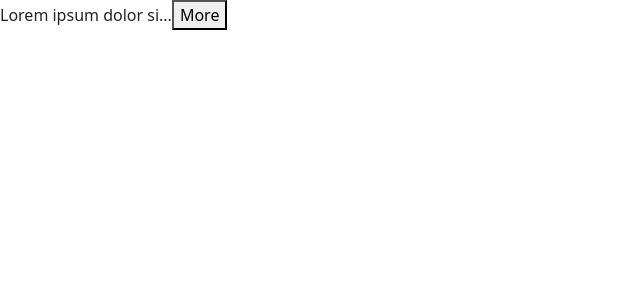
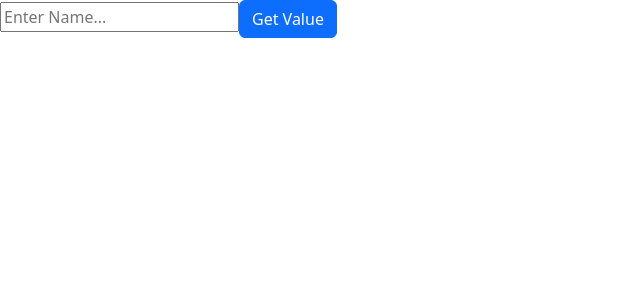
Before and after one commit to balili-melchorjr-developer/react-todo-list, a React (Vite) app: page / in a window 1280 px wide. Shown: the top 300 px of the page, without its empty margins (0-640 px from the left). Built offline with nearby package versions, Linux system fonts and the light colour scheme.

Commit message:
React Hooks - useRef

```diff
--- a/src/App.jsx
+++ b/src/App.jsx
@@ -1,14 +1,20 @@
-import ExpandableTextConponent from "./components/ExpandableTextConponent"
-import LikeComponent from "./components/LikeComponent"
+import { useRef } from "react"
 
 function App() {
 
+  const inputRef = useRef()
+
+  const handleGetValue = () => {
+    const value = inputRef.current.value
+    console.log(value)
+  }
+
+
+
   return (
     <>
-      <ExpandableTextConponent maxChars={20}>
-        Lorem ipsum dolor sit amet consectetur adipisicing elit. Fugiat, dignissimos! Asperiores id nam voluptas blanditiis at ab doloribus aliquam dolor, sit magni incidunt assumenda rerum nostrum ratione doloremque ullam. Voluptatum.
-
-      </ExpandableTextConponent>
+      <input ref={inputRef} type="firstName" placeholder="Enter Name..." />
+      <button className="btn btn-primary" onClick={handleGetValue}>Get Value</button>
     </>
   )
 }
```
